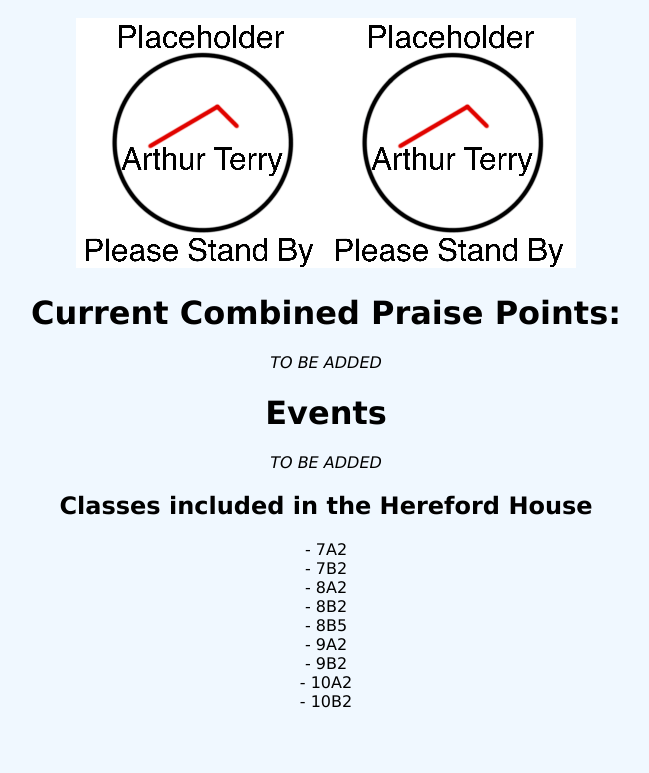
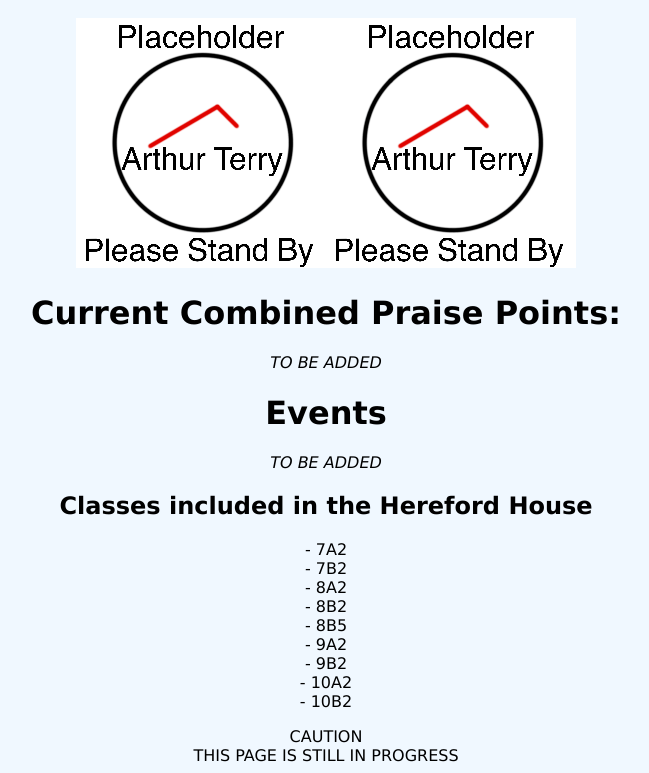
Before and after one commit to bionikaster/hereford, a plain HTML site: page index.html in a window 1280 px wide. Shown: the part 502-1275 px from the top of the page, without its empty margins (314-963 px from the left). Before the commit the page ends 1229 px from the top, so only its background shows below. Drawn offline with Linux system fonts and the light colour scheme.

Commit message:
Update index.html
"INPROGRESS" alert added

```diff
--- a/index.html
+++ b/index.html
@@ -27,5 +27,6 @@
     <p><em>TO BE ADDED</em></p>
     <h2><b>Classes included in the Hereford House</b></h2>
     <p>- 7A2<br>- 7B2<br>- 8A2<br>- 8B2<br>- 8B5<br>- 9A2<br>- 9B2<br>- 10A2<br>- 10B2<br></p>
+    <alert>CAUTION<br>THIS PAGE IS STILL IN PROGRESS</alert>
 </body>
 </html>
```
